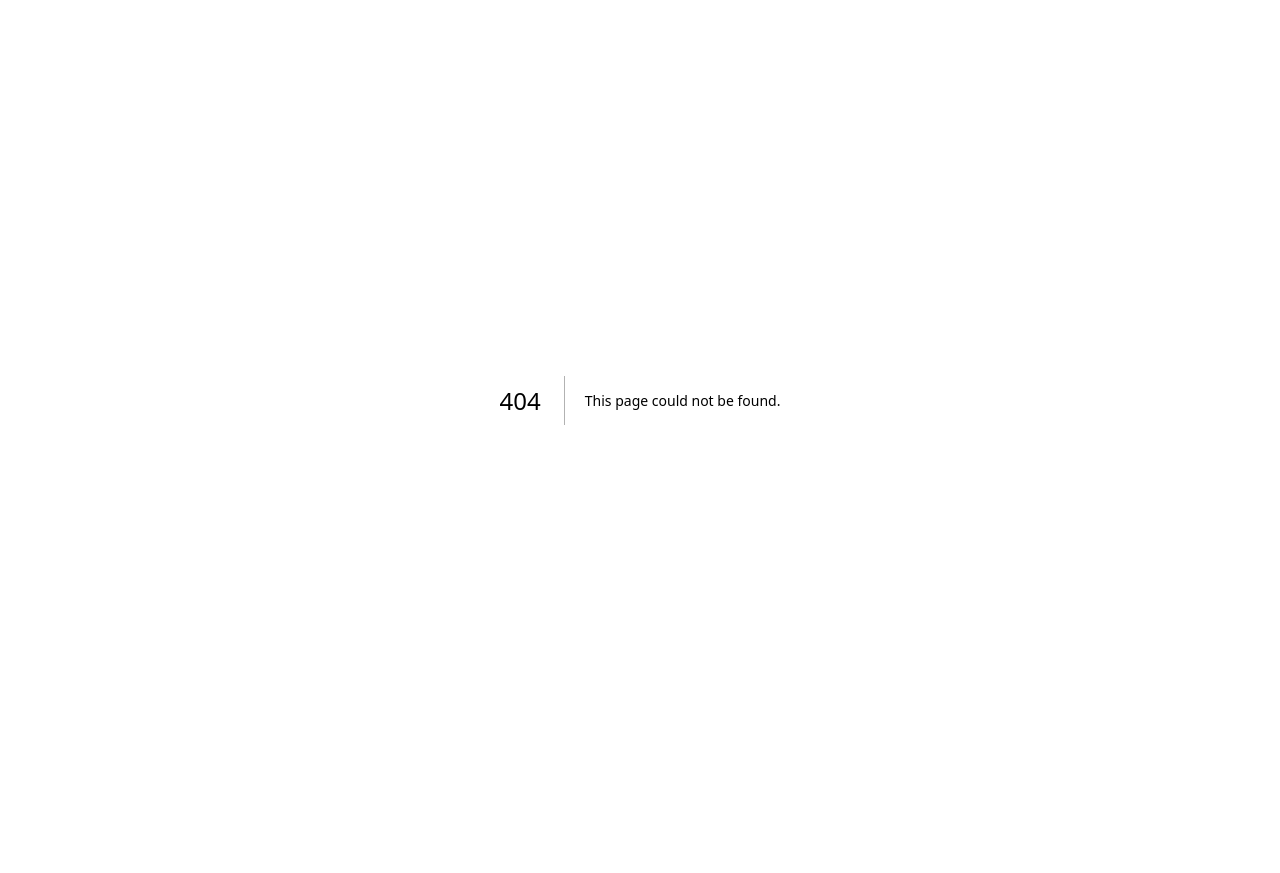
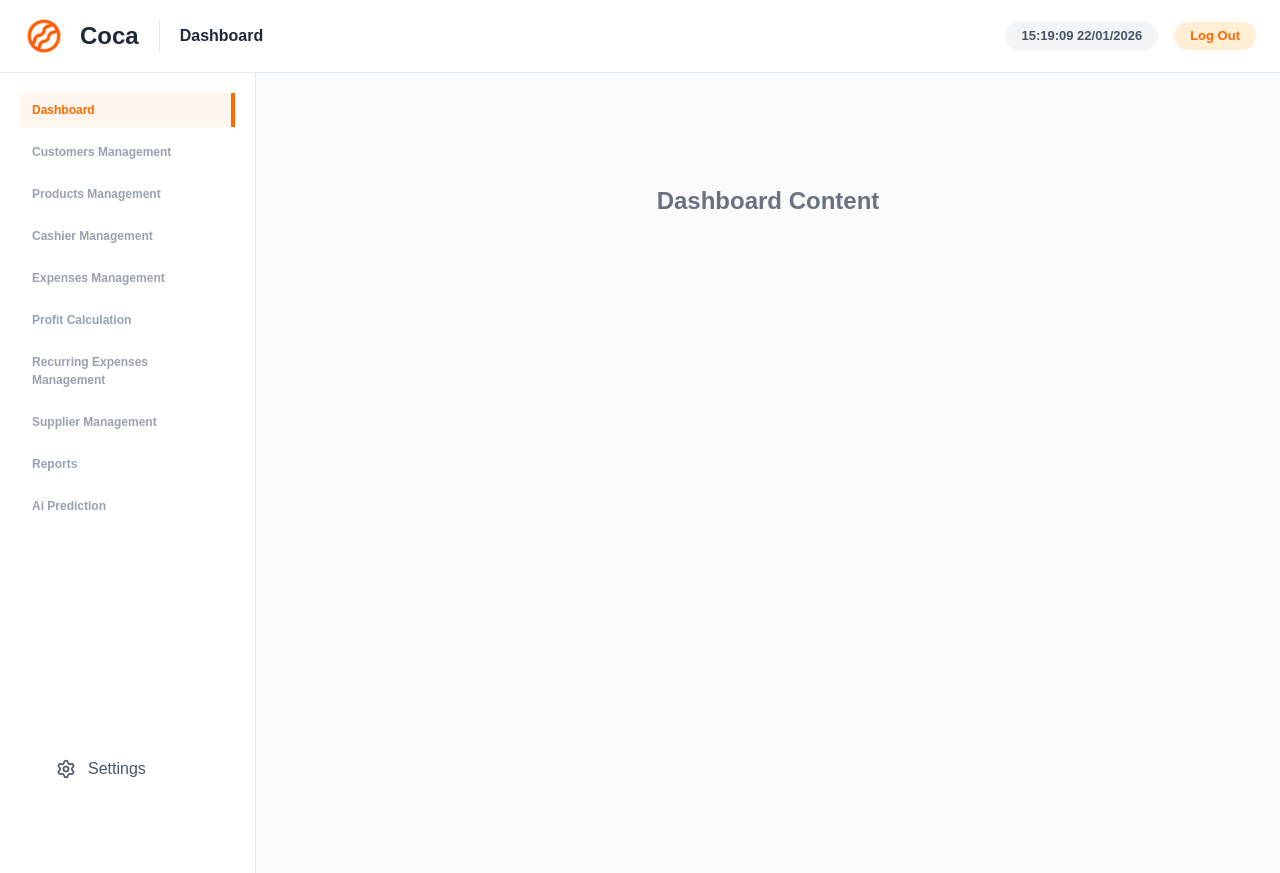
Before and after one commit to LTI-INTERNS/pos-micro-sass, a Next.js app: page /Dashboard in a window 1280 px wide. Before the commit this address had no page. Before the commit the page ends 800 px from the top, so only its background shows below. Built offline with nearby package versions, Linux system fonts and the light colour scheme.

Commit message:
start my initial feature

```diff
--- /dev/null
+++ b/app/Dashboard/page.tsx
@@ -0,0 +1,11 @@
+import DashboardLayout from '../components/dashboard_layout';
+
+export default function DashboardPage() {
+  return (
+    <DashboardLayout>
+        <div className="text-gray-500 text-center mt-20">
+            <h1 className="text-2xl font-semibold">Dashboard Content</h1>
+        </div>
+    </DashboardLayout>
+  );
+}
```
Also changed, not shown: public/logo.png (added).
